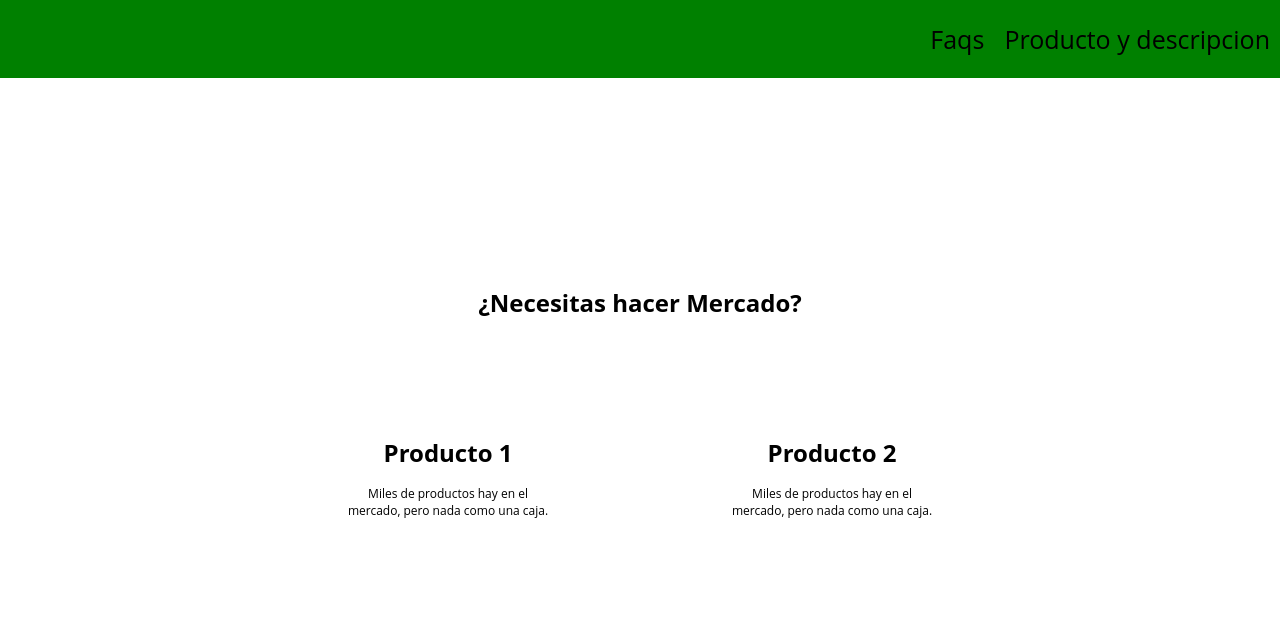
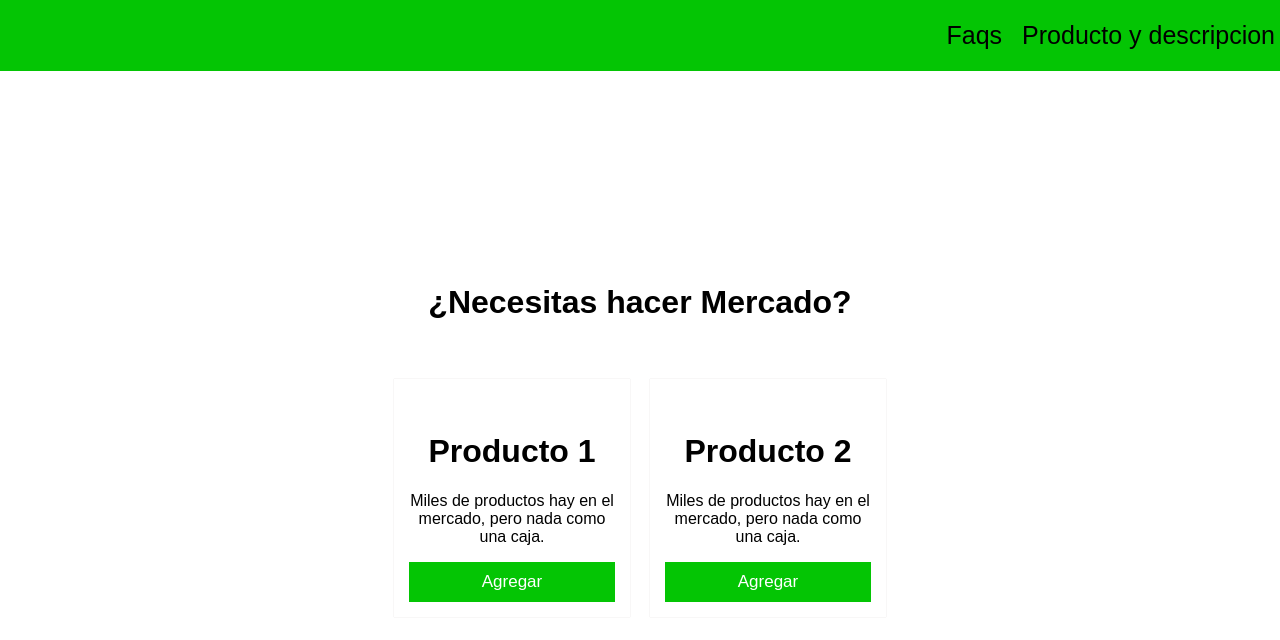
Before and after one commit to mosquedakike/HTML_CSS, a plain HTML site: page index.html in a window 1280 px wide. Drawn offline with Linux system fonts and the light colour scheme; a script that the page names is missing.

Commit message:
Agregando botones a productos

```diff
--- a/css/estilos.css
+++ b/css/estilos.css
@@ -1,14 +1,13 @@
 html, body{
     padding: 0px;
     margin: 0px;
-    font-size: 12px;
-    font-family: 'Open Sans';
+    font-family: 'Arial';
 }
 
 nav{
     display: flex;
-    background: green;
-    padding: 10px;
+    background: #04c504;
+    padding: 5px;
     color: white;
     justify-content: space-between;
     align-items: center;
@@ -46,28 +45,41 @@ nav li a:hover{
 
 .products{
     background-image: url("../images/curve.png ");
-    height: 50px;
+    max-height: 50px;
     background-size: cover;
     background-position: center top;
-    padding: 20%;
+    padding: 30%;
     display: flex;
 }
 
 .product{
-    height: 100px;
-    width: 500px;
     padding: 10px;
-    margin: 70px;
-    margin-top: -400px;
+    margin-top: -550px;
     text-align: center;
 }
 
-.content{
+.product .content{
     background-color: white;
-    padding: 10px;
+    padding: 15px;
     border: 10px;
+    box-shadow: 0 0 1px #d2cfcf;
 }
 
 .img_content{
     text-align: center;
 }
+
+.main-buttom{
+    background-color: #04c504;
+    width: 100%;
+    padding: 10px;
+    font-size: 17px;
+    color: white;
+    border: 0;
+}
+
+.main-buttom:hover{
+    background-color: #0a7c0a;
+    cursor: pointer;
+    border-radius: 2px;
+}
--- a/index.html
+++ b/index.html
@@ -42,16 +42,19 @@
                 </div>
                 <h1>Producto 1</h1>
                 <p>Miles de productos hay en el mercado, pero nada como una caja.</p>
+                <button class="main-buttom">Agregar</button>
             </div>
         </div>
 
         <div class="product">
+
             <div class="content">
                 <div class="img_content">
                     <img src="images/box2.png" alt="">
                 </div>
                 <h1>Producto 2</h1>
                 <p>Miles de productos hay en el mercado, pero nada como una caja.</p>
+                <button class="main-buttom">Agregar</button>
             </div>
         </div>
     </div>
```
